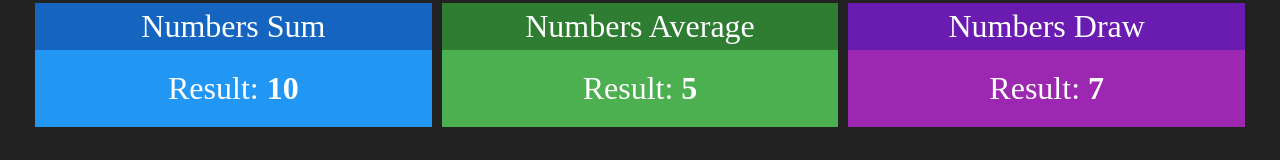
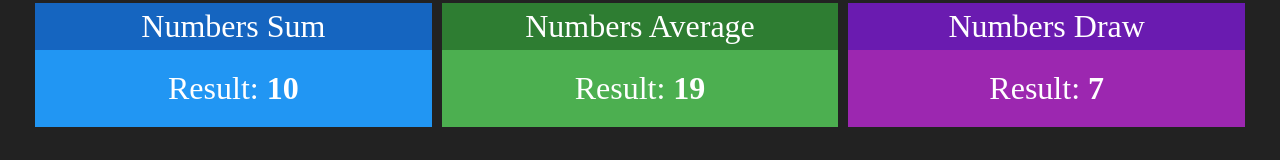
Before and after one commit to matheusrf96/simple-redux, a React (Create React App) app: page / in a window 1280 px wide. Shown: the part 328-488 px from the top of the page. Built offline with nearby package versions, Linux system fonts and the light colour scheme.

Commit message:
Connect average component with redux

```diff
--- a/src/components/Average.jsx
+++ b/src/components/Average.jsx
@@ -1,19 +1,28 @@
 import React from "react"
+import { connect } from "react-redux"
 
 import Card from './Card'
 
 const Average = (props) => {
+    const { min, max } = props
 
     return (
         <Card title="Numbers Average" green>
             <div className="Interval">
                 <span>
                     <span>Result: </span>
-                    <strong>{ 5 }</strong>
+                    <strong>{ (min + max) / 2 }</strong>
                 </span>
             </div>
         </Card>
     )
 }
 
-export default Average
+const mapStateToProps = (state) => {
+    return {
+        min: state.numbers.min,
+        max: state.numbers.max
+    }
+}
+
+export default connect(mapStateToProps)(Average)
--- a/src/store/storeConfig.js
+++ b/src/store/storeConfig.js
@@ -3,8 +3,8 @@
 const reducers = combineReducers({
     numbers: function(state, action) {
         return {
-            min: 1,
-            max: 10,
+            min: 7,
+            max: 31,
         }
     }
 })
```
